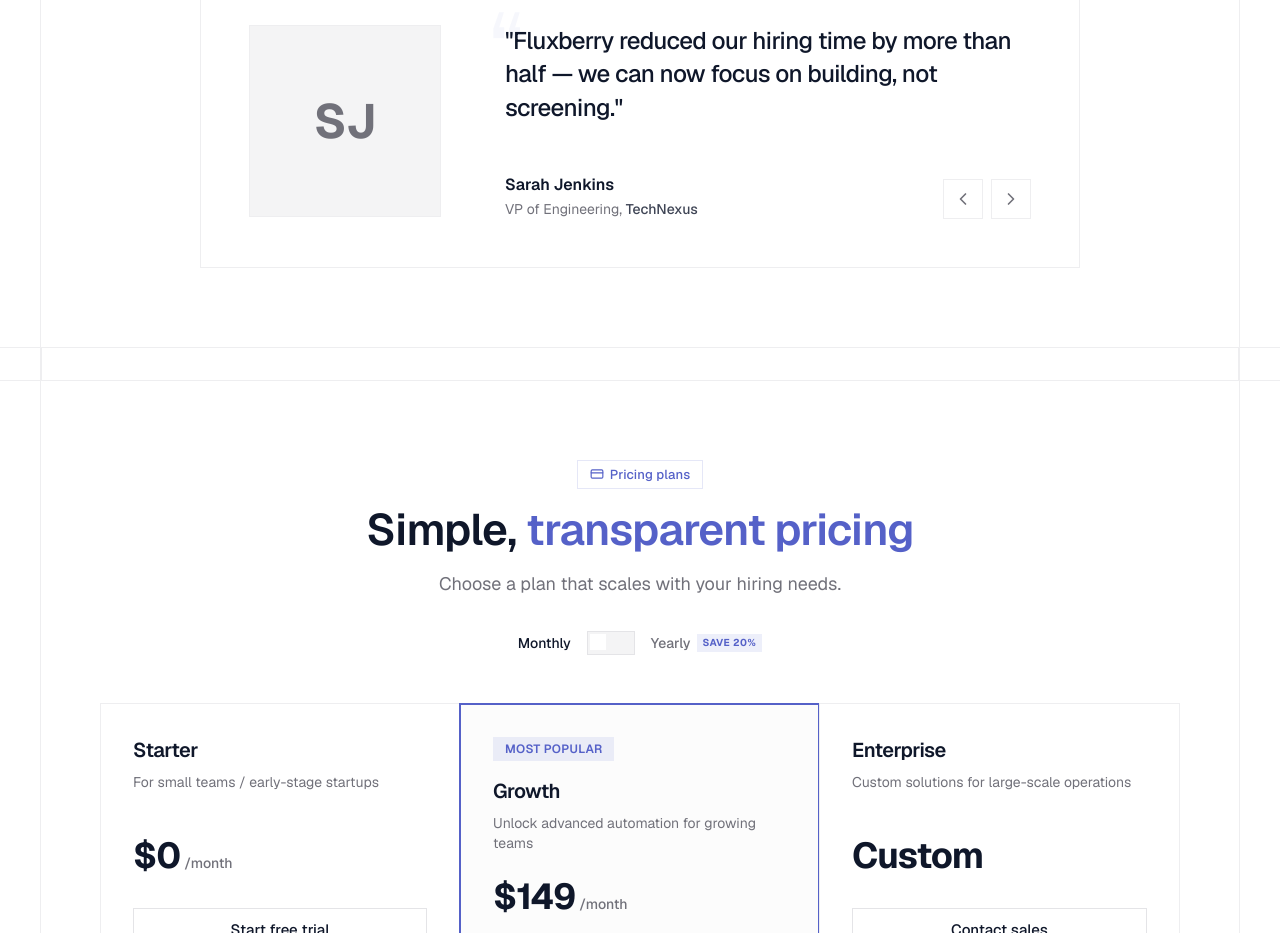
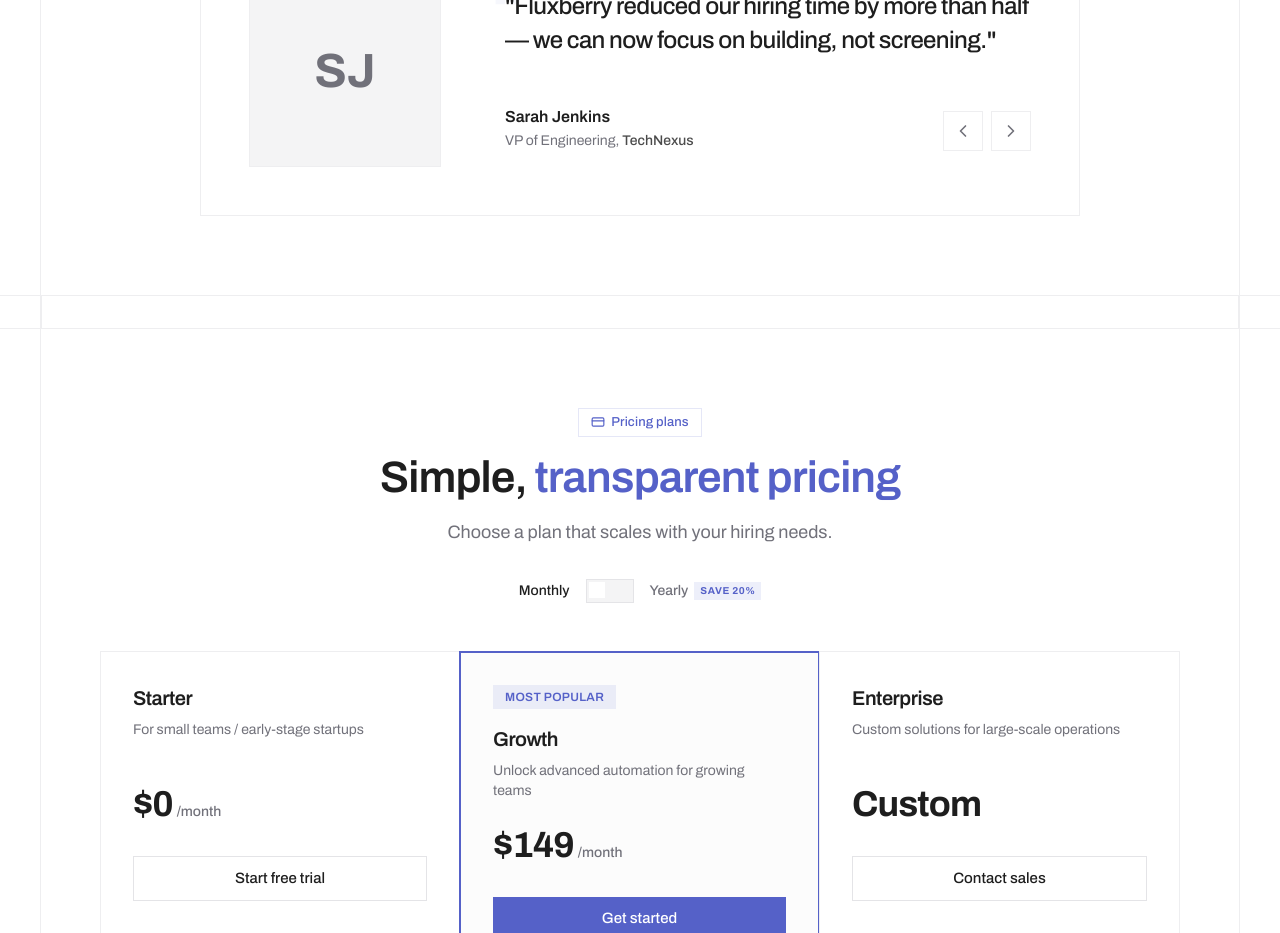
Before and after one commit to sayandeepdas02/Fluxberry-AI, a Next.js app in the folder FluxAI-frontend/: page / in a window 1280 px wide. Shown: the part 6100-7033 px from the top of the page. Built offline with nearby package versions, Linux system fonts and the light colour scheme; no server answers.

Commit message:
chore(typography): configure global Archivo font system
Set up Google Fonts injections and CSS variables for the application typography scale.

```diff
--- a/FluxAI-frontend/src/app/layout.tsx
+++ b/FluxAI-frontend/src/app/layout.tsx
@@ -1,6 +1,5 @@
 import type { Metadata } from "next";
 import "../styles/globals.css";
-import { fontSans, fontMono, fontHeading } from "@/lib/fonts";
 import { AuthProvider } from "@/lib/context/auth-context";
 import { Toaster } from "sonner";
 import { GoogleOAuthProvider } from "@react-oauth/google";
@@ -19,7 +18,12 @@ export default function RootLayout({
     children: React.ReactNode;
 }>) {
     return (
-        <html lang="en" className={`${fontSans.variable} ${fontMono.variable} ${fontHeading.variable}`}>
+        <html lang="en">
+            <head>
+                <link rel="preconnect" href="https://fonts.googleapis.com" />
+                <link rel="preconnect" href="https://fonts.gstatic.com" crossOrigin="anonymous" />
+                <link href="https://fonts.googleapis.com/css2?family=Archivo:ital,wght@0,100..900;1,100..900&display=swap" rel="stylesheet" />
+            </head>
             <body>
                 <GoogleOAuthProvider clientId={process.env.NEXT_PUBLIC_GOOGLE_CLIENT_ID || ""}>
                     <AuthProvider>
--- a/FluxAI-frontend/src/lib/fonts.ts
+++ /dev/null
@@ -1,25 +0,0 @@
-import { Geist, Geist_Mono } from "next/font/google";
-
-export const fontSans = Geist({
-    weight: ["100", "200", "300", "400", "500", "600", "700", "800", "900"],
-    style: ["normal"],
-    display: "swap",
-    subsets: ["latin"],
-    variable: "--font-geist",
-});
-
-export const fontHeading = Geist({
-    weight: ["100", "200", "300", "400", "500", "600", "700", "800", "900"],
-    style: ["normal"],
-    display: "swap",
-    subsets: ["latin"],
-    variable: "--font-geist-display",
-});
-
-export const fontMono = Geist_Mono({
-    weight: ["100", "200", "300", "400", "500", "600", "700", "800", "900"],
-    style: ["normal"],
-    display: "swap",
-    subsets: ["latin"],
-    variable: "--font-geist-mono",
-});
--- a/FluxAI-frontend/src/styles/globals.css
+++ b/FluxAI-frontend/src/styles/globals.css
@@ -36,28 +36,43 @@
   --color-brand-subtle: rgba(85, 97, 200, 0.08);
 
   /* ── Font Families ── */
-  --font-sans: var(--font-geist);
-  --font-serif: var(--font-geist);
-  --font-mono: var(--font-geist);
-  --font-heading: var(--font-geist);
+  --font-primary: "Archivo", system-ui, sans-serif;
+  --font-sans: var(--font-primary);
+  --font-serif: var(--font-primary);
+  --font-mono: var(--font-primary);
+  --font-heading: var(--font-primary);
 }
 
 :root {
   /* ═══ SPACING SCALE (8px grid) ═══ */
-  --space-1: 0.25rem;    /*  4px */
-  --space-2: 0.5rem;     /*  8px */
-  --space-3: 0.75rem;    /* 12px */
-  --space-4: 1rem;       /* 16px */
-  --space-5: 1.25rem;    /* 20px */
-  --space-6: 1.5rem;     /* 24px */
-  --space-8: 2rem;       /* 32px */
-  --space-10: 2.5rem;    /* 40px */
-  --space-12: 3rem;      /* 48px */
-  --space-16: 4rem;      /* 64px */
-  --space-20: 5rem;      /* 80px */
-  --space-24: 6rem;      /* 96px */
-  --space-30: 7.5rem;    /* 120px */
-  --space-40: 10rem;     /* 160px */
+  --space-1: 0.25rem;
+  /*  4px */
+  --space-2: 0.5rem;
+  /*  8px */
+  --space-3: 0.75rem;
+  /* 12px */
+  --space-4: 1rem;
+  /* 16px */
+  --space-5: 1.25rem;
+  /* 20px */
+  --space-6: 1.5rem;
+  /* 24px */
+  --space-8: 2rem;
+  /* 32px */
+  --space-10: 2.5rem;
+  /* 40px */
+  --space-12: 3rem;
+  /* 48px */
+  --space-16: 4rem;
+  /* 64px */
+  --space-20: 5rem;
+  /* 80px */
+  --space-24: 6rem;
+  /* 96px */
+  --space-30: 7.5rem;
+  /* 120px */
+  --space-40: 10rem;
+  /* 160px */
 
   /* ═══ CONTAINER WIDTHS ═══ */
   --container-max: 1200px;
@@ -65,16 +80,26 @@
   --container-narrow: 800px;
 
   /* ═══ TYPOGRAPHY SCALE ═══ */
-  --text-hero: 3.5rem;         /* 56px */
-  --text-display: 2.75rem;     /* 44px */
-  --text-heading-lg: 2rem;     /* 32px */
-  --text-heading: 1.5rem;      /* 24px */
-  --text-heading-sm: 1.25rem;  /* 20px */
-  --text-body-lg: 1.125rem;    /* 18px */
-  --text-body: 1rem;           /* 16px */
-  --text-body-sm: 0.875rem;    /* 14px */
-  --text-caption: 0.8125rem;   /* 13px */
-  --text-micro: 0.75rem;       /* 12px */
+  --text-hero: 3.5rem;
+  /* 56px */
+  --text-display: 2.75rem;
+  /* 44px */
+  --text-heading-lg: 2rem;
+  /* 32px */
+  --text-heading: 1.5rem;
+  /* 24px */
+  --text-heading-sm: 1.25rem;
+  /* 20px */
+  --text-body-lg: 1.125rem;
+  /* 18px */
+  --text-body: 1rem;
+  /* 16px */
+  --text-body-sm: 0.875rem;
+  /* 14px */
+  --text-caption: 0.8125rem;
+  /* 13px */
+  --text-micro: 0.75rem;
+  /* 12px */
 
   /* ═══ ANIMATION TOKENS ═══ */
   --duration-fast: 150ms;
@@ -87,7 +112,7 @@
 
   /* ═══ LIGHT MODE PALETTE ═══ */
   --background: #ffffff;
-  --foreground: #0f172a;
+  --foreground: #1e1e1e;
 
   --primary: #5561c8;
   --primary-foreground: #ffffff;
@@ -116,7 +141,7 @@
 
 .dark {
   --background: #0a0a0b;
-  --foreground: #fafafa;
+  --foreground: #e5e5e5;
 
   --primary: #6e79d6;
   --primary-foreground: #ffffff;
@@ -147,6 +172,7 @@
    ═══════════════════════════════════════════════════ */
 
 @layer base {
+
   *,
   ::after,
   ::before,
@@ -165,22 +191,80 @@
 
   body {
     @apply bg-background text-foreground antialiased;
-    font-family: var(--font-geist), sans-serif;
+    font-family: var(--font-primary);
     font-synthesis-weight: none;
     text-rendering: optimizeLegibility;
+  }
+
+  /* ══ TYPOGRAPHY SCALE ══ */
+  h1, .h1 {
+    font-size: clamp(3rem, 5vw, 4rem); /* 48-64px */
+    font-weight: 500;
+    line-height: 1.15;
+    letter-spacing: -0.02em;
+  }
+
+  h2, .h2 {
+    font-size: clamp(2.25rem, 4vw, 2.75rem); /* 36-44px */
+    font-weight: 500;
+    line-height: 1.2;
+    letter-spacing: -0.01em;
+  }
+
+  h3, .h3 {
+    font-size: clamp(1.75rem, 3vw, 2rem); /* 28-32px */
+    font-weight: 500;
+    line-height: 1.3;
+  }
+
+  .body-lg {
+    font-size: 1.125rem; /* 18px */
+    font-weight: 400;
+    line-height: 1.6;
+  }
+
+  p, .body-default {
+    font-size: 1rem; /* 16px */
+    font-weight: 400;
+    line-height: 1.6;
+  }
+
+  .body-sm, small {
+    font-size: 0.875rem; /* 14px */
+    font-weight: 400;
+    line-height: 1.5;
+  }
+
+  .ui-nav {
+    font-size: 0.9375rem; /* 15px */
+    font-weight: 500;
+  }
+
+  .ui-btn {
+    font-size: 0.9375rem; /* 15px */
+    font-weight: 500;
+    letter-spacing: 0.02em;
+  }
+
+  .ui-caption, caption {
+    font-size: 0.8125rem; /* 13px */
+    font-weight: 400;
   }
 
   /* Scrollbar */
   ::-webkit-scrollbar {
     width: 5px;
   }
+
   ::-webkit-scrollbar-track {
     background: transparent;
   }
+
   ::-webkit-scrollbar-thumb {
     background: var(--border);
     border-radius: 5px;
   }
+
   * {
     scrollbar-width: thin;
     scrollbar-color: var(--border) transparent;
@@ -208,6 +292,7 @@
 @utility no-scrollbar {
   -ms-overflow-style: none;
   scrollbar-width: none;
+
   &::-webkit-scrollbar {
     display: none;
   }
@@ -222,13 +307,15 @@
    ═══════════════════════════════════════════════════ */
 
 @layer components {
+
   /* Scroll-triggered section reveal */
   .section-enter {
     opacity: 0;
     transform: translateY(24px);
     transition: opacity var(--duration-enter) var(--easing-default),
-                transform var(--duration-enter) var(--easing-default);
+      transform var(--duration-enter) var(--easing-default);
   }
+
   .section-enter.visible {
     opacity: 1;
     transform: translateY(0);
```
